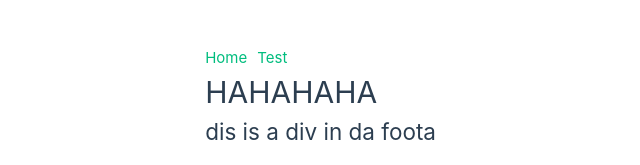
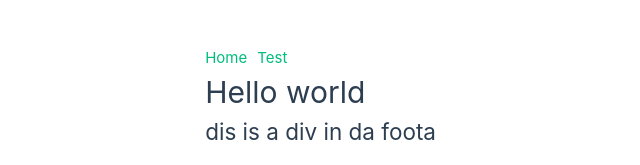
Before and after one commit to hyadestechnologies/trillium-app, a Vue app: page / in a window 1280 px wide. Shown: the part 302-467 px from the top of the page, without its empty margins (124-764 px from the left). Built offline with nearby package versions, Linux system fonts and the light colour scheme.

Commit message:
build test

```diff
--- a/src/components/TestComponent.vue
+++ b/src/components/TestComponent.vue
@@ -9,7 +9,7 @@ export default defineComponent({
 </script>
 
 <template>
-  <h1>HAHAHAHA</h1>
+  <h1>Hello world</h1>
 </template>
 
 <style scoped></style>
```
